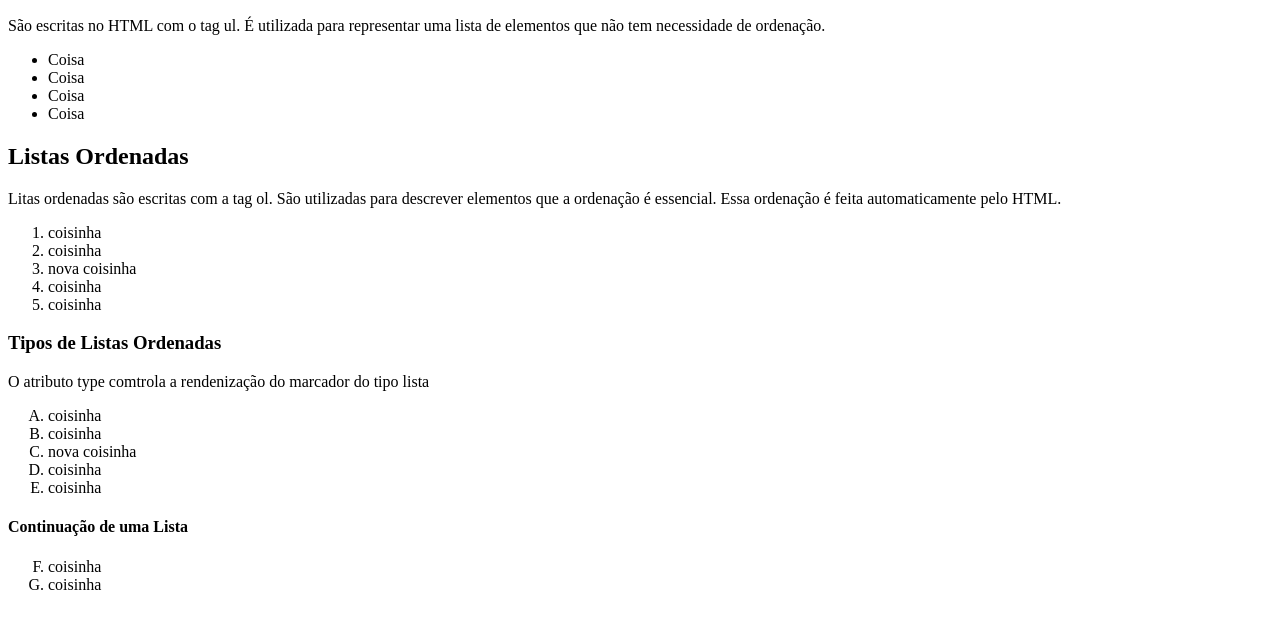
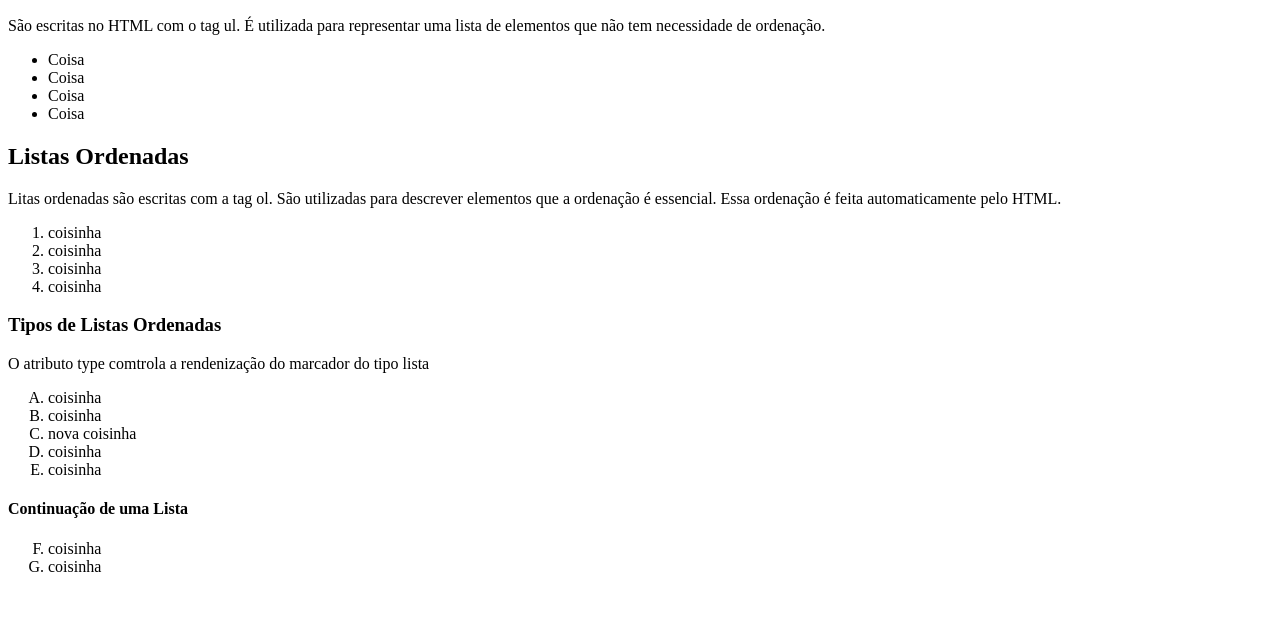
Before and after one commit to EdmundoTec/aulasGeracao2, a plain HTML site: page aula02/index.html in a window 1280 px wide. Shown: the part 110-738 px from the top of the page. Drawn offline with Linux system fonts and the light colour scheme.

Commit message:
alteração da quantidade da lista

```diff
--- a/aula02/index.html
+++ b/aula02/index.html
@@ -23,10 +23,9 @@
 
     <p>Litas ordenadas são escritas com a tag ol. São utilizadas para descrever elementos que a ordenação é essencial. Essa ordenação é feita automaticamente pelo HTML.</p>
 
-    <ol>
+    <ol type="4">
         <li>coisinha</li>
         <li>coisinha</li>
-        <li>nova coisinha</li>
         <li>coisinha</li>
         <li>coisinha</li>
     </ol>
```
